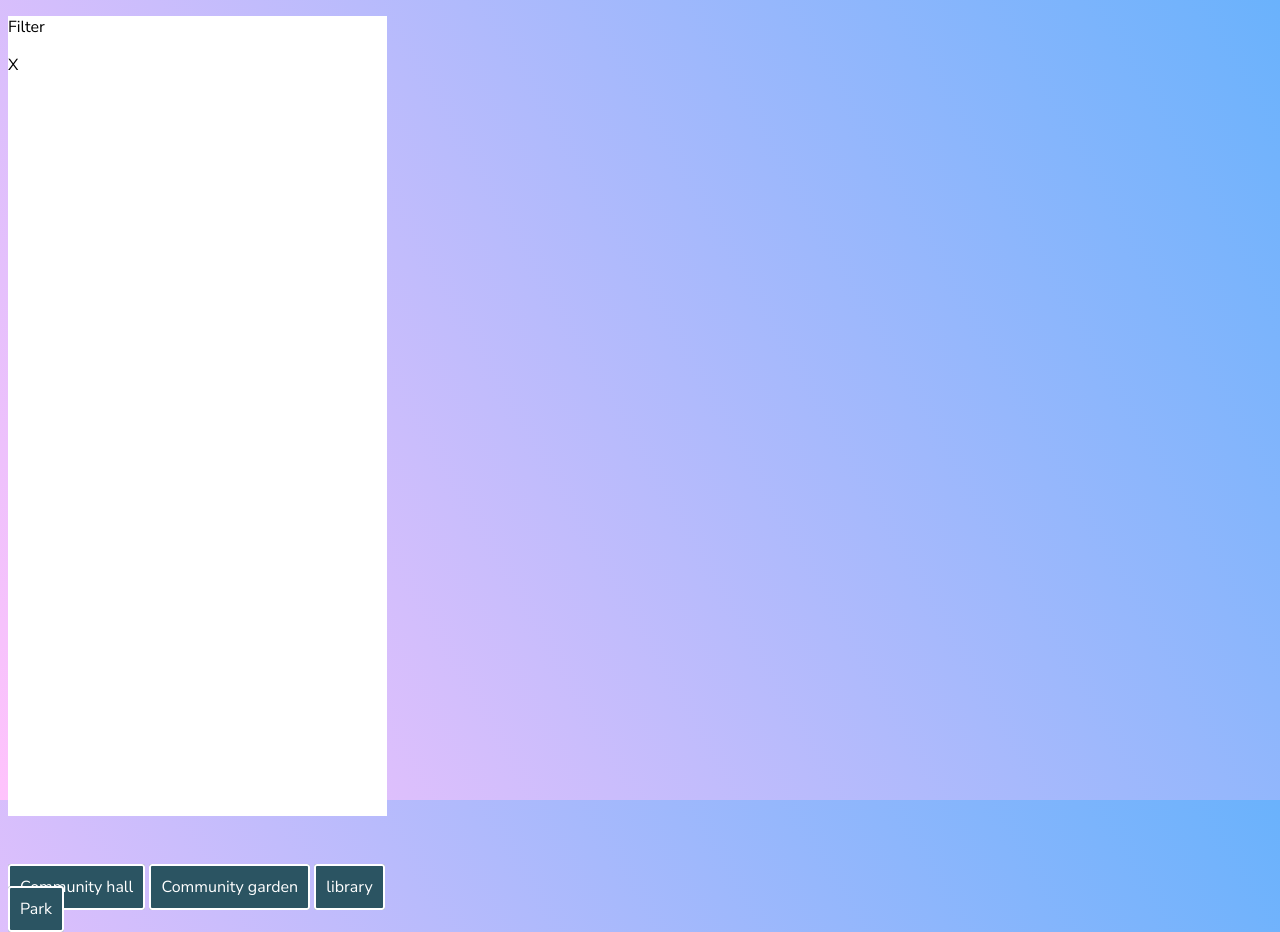
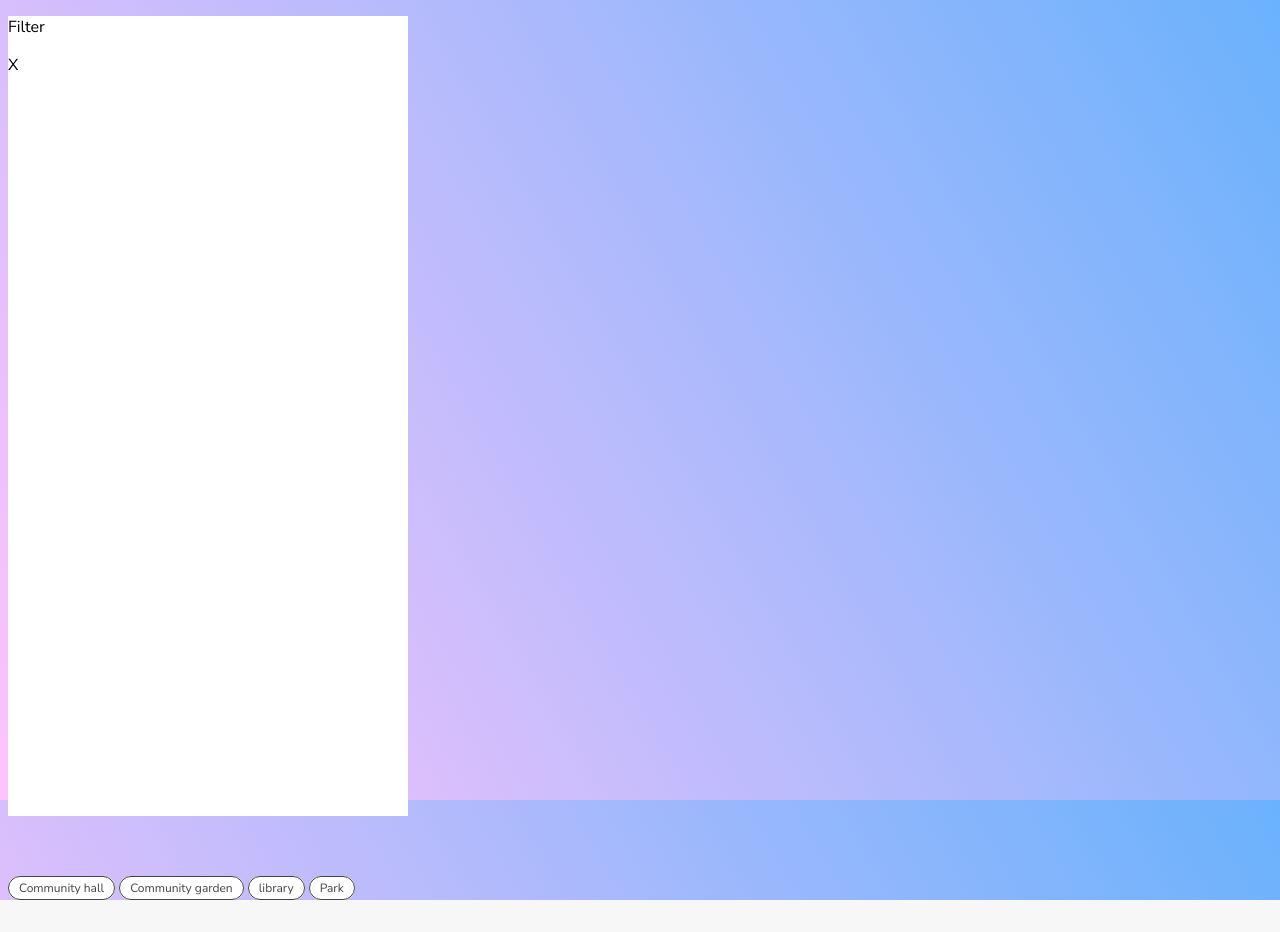
Before and after one commit to lukeabel94/shareSpace, a plain HTML site: page search-module.html in a window 1280 px wide. After the commit the page ends 900 px from the top, so only its background shows below. Drawn offline with Linux system fonts and the light colour scheme; files that its build step writes are made by us from their sources.

Commit message:
Editing the search/filter module

```diff
--- a/css/eddie.css
+++ b/css/eddie.css
@@ -100,38 +100,41 @@ input[type=checkbox]{
 	position:absolute;
 	left:-9999px;
 }
+
 label.venues{
-	color: #FFF;
-	width: 200px;
-	padding: 10px;
+    font-size: 12px;
+   	padding: 3px 10px;
+   	color: #444;
    	text-align: center;
-	border: 2px solid #FFF;
-	border-radius: 3px;
-	background-color: #2B5462;
+   	border:1px solid #444;
+   	border-radius: 25px;
+   	background-color: #FFF;
    	white-space: nowrap;
    	cursor: pointer;
    	transition: background-color .2s;
 }
 
 input[type=checkbox]:checked+label.venues{
-   	padding: 10px;
-   	color: #2B5462;
+	color: #444;
+	width: 200px;
 	text-align: center;
-   	border:2px solid #2B5462;
-   	border-radius: 3px;
-   	background-color: #FFF;
+	border: 1px solid #FFF;
+	background-color: #FFC3FC;
 	white-space: nowrap;
 	cursor: pointer;
 	transition: background-color .2s;
 }
 
+
+
 #filter-component{
-    width: 30%;
+    width:400px;
     height: 100%;
     margin: 0;
     background-color: #FFF;
 }
 #filter-head{
+
     height: 80px;
 }
 .booking-container{
```
Also changed, not shown: search-module.html (+0 -2 lines). Lines whose indentation alone changed are shown as unchanged.
